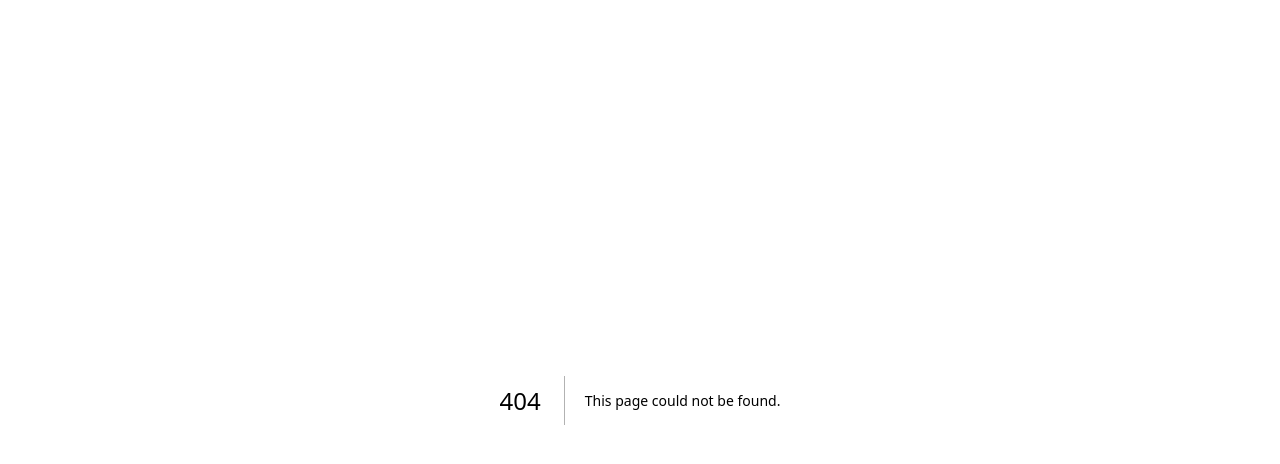
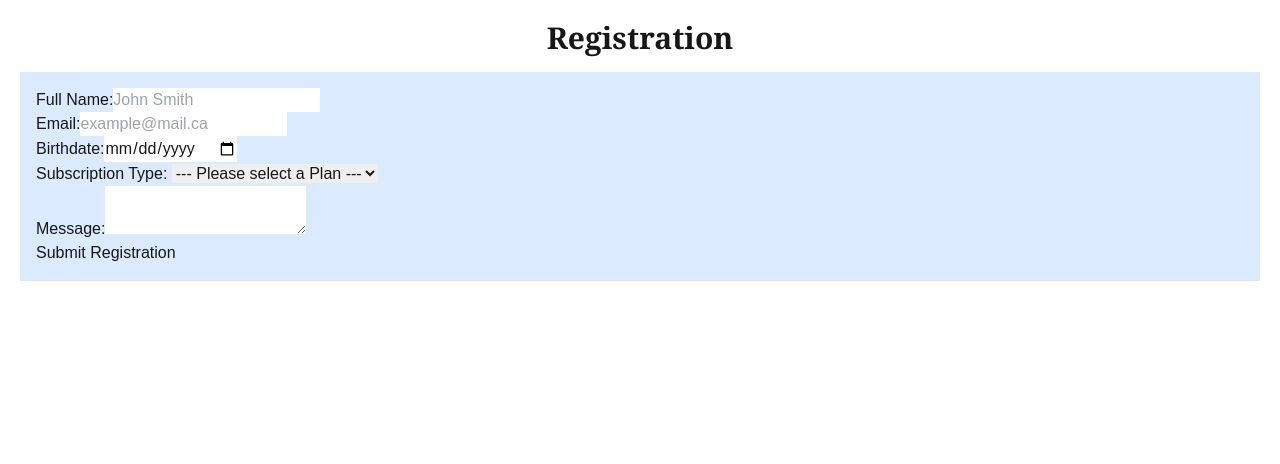
Before and after one commit to SAIT-FA2024/fa2024-cprg306g-classexamples, a Next.js app: page /week-5 in a window 1280 px wide. Before the commit this address had no page. Shown: the top 464 px of the page. Built offline with nearby package versions, Linux system fonts and the light colour scheme.

Commit message:
Week 5 Partially Complete

```diff
--- a/app/page.js
+++ b/app/page.js
@@ -25,6 +25,7 @@ export default function Home() {
         <li><Link href="./week-4/functions" className={linkStyles}>Week 4 - Functions</Link></li>
         <li><Link href="./week-4/counter" className={linkStyles}>Week 4 - Counter</Link></li>
         <li><Link href="./week-4/counter-props" className={linkStyles}>Week 4 - Counter w/ Props</Link></li>
+        <li><Link href="./week-5/" className={linkStyles}>Week 5 - Managed Form</Link></li>
       </ul>
     </main>
   );
--- /dev/null
+++ b/app/week-5/managed-form.js
@@ -0,0 +1,43 @@
+"use client"
+
+export default function RegistrationForm() {
+
+    const handleSubmit = (event) => {
+        event.preventDefault();
+        console.dir(event);
+    }
+
+    return(
+        <form onSubmit={handleSubmit} className="p-4 bg-blue-100">
+            <div>
+                <label>Full Name:</label>
+                <input type="text" placeholder="John Smith"/>
+            </div>
+            <div>
+                <label>Email:</label>
+                <input type="email" placeholder="example@mail.ca"/>
+            </div>
+            <div>
+                <label>Birthdate:</label>
+                <input type="date" />
+            </div>
+            <div>
+                <label>Subscription Type: </label>
+                <select>
+                    <option selected disabled value="">--- Please select a Plan ---</option>
+                    <option value="free">Free Plan</option>
+                    <option value="basic">Basic Plan</option>
+                    <option value="premium">Premium Plan</option>
+                </select>
+            </div>
+            <div>
+                <label>Message:</label>
+                <textarea></textarea>
+            </div>
+
+            <div>
+                <button>Submit Registration</button>
+            </div>
+        </form>
+    );
+}
--- /dev/null
+++ b/app/week-5/page.js
@@ -0,0 +1,11 @@
+import RegistrationForm from "./managed-form";
+
+export default function RegistrationPage(){
+
+    return(
+        <main className="p-5">
+            <h1 className="text-3xl text-center mb-4 font-serif font-black">Registration</h1>
+            <RegistrationForm />
+        </main>
+    );
+}
```
